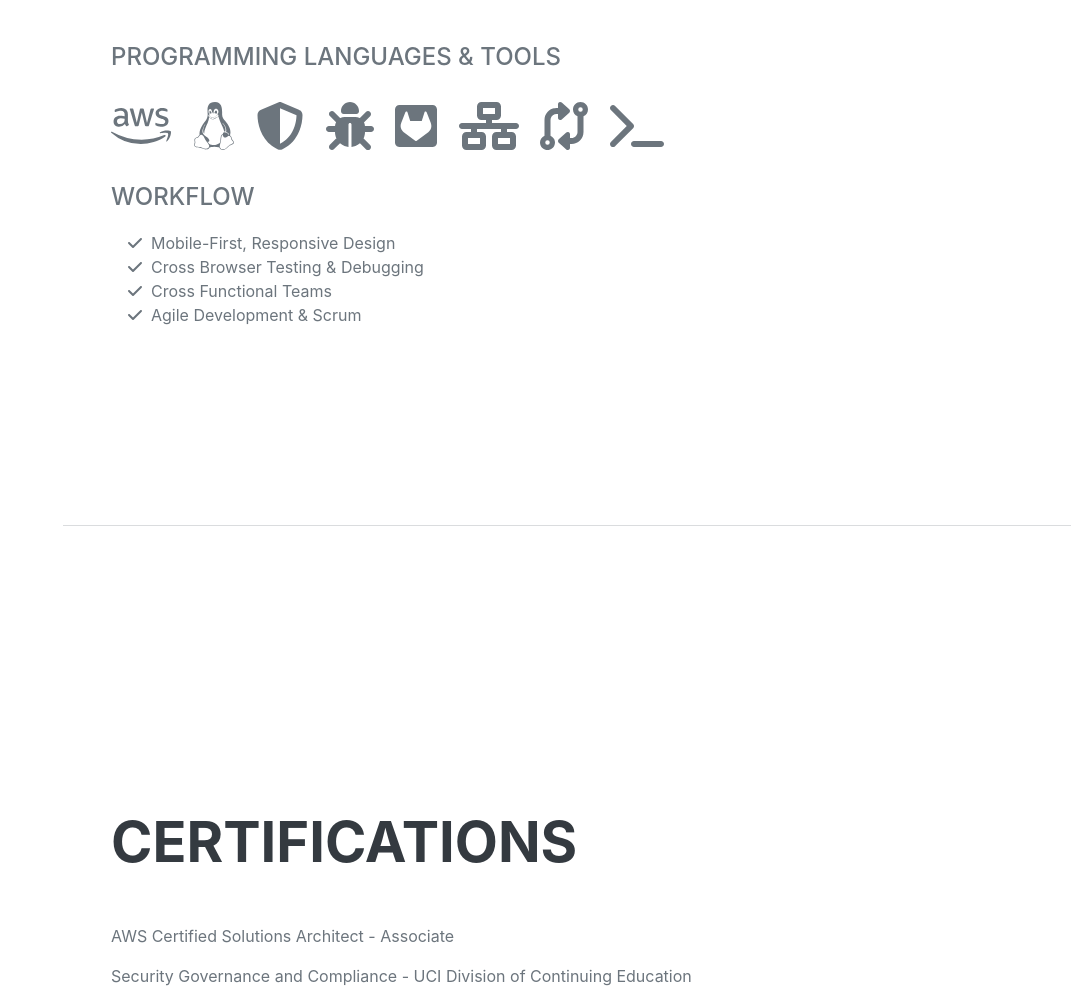
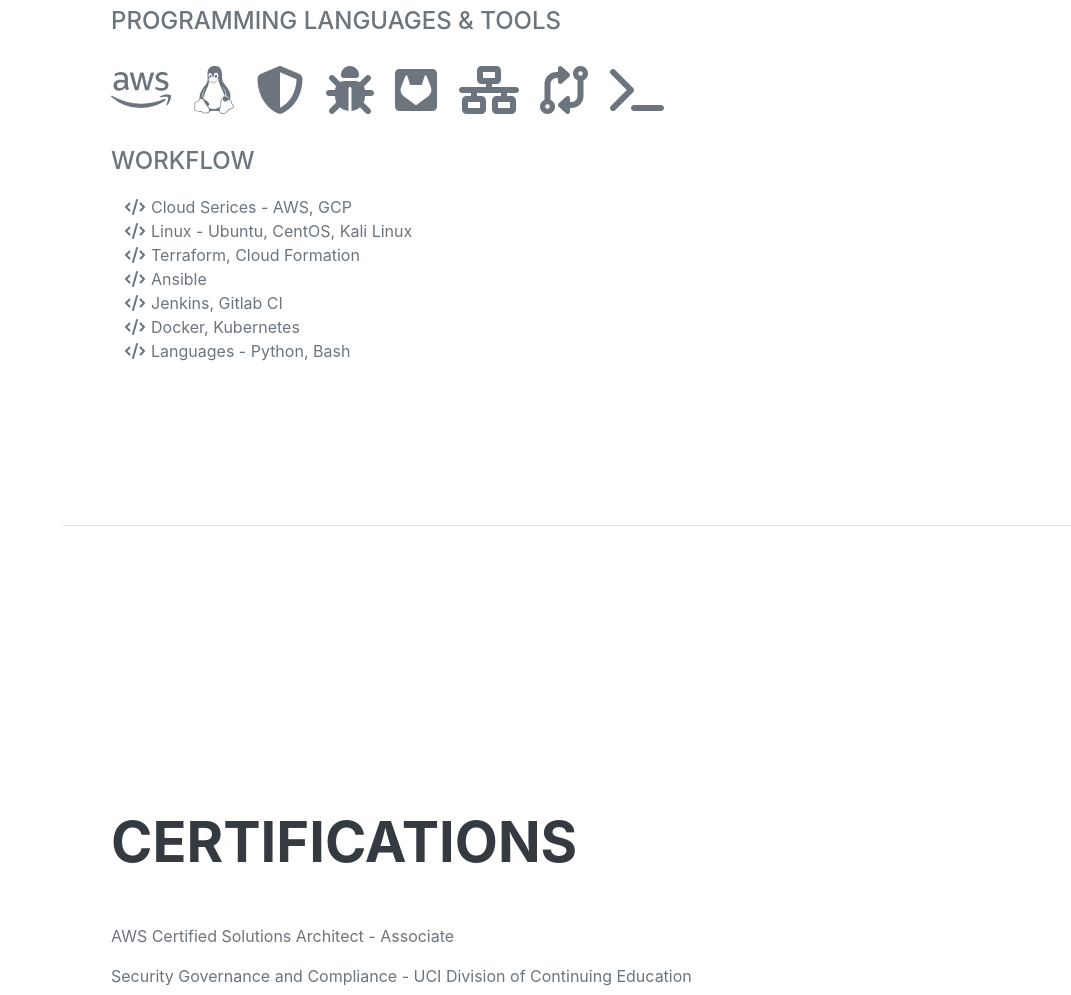
Before and after one commit to dhanushnaidu77/BootstrapCV, a website: page index.html in a window 1280 px wide. Shown: the part 2904-3899 px from the top of the page, without its empty margins (209-1280 px from the left). Drawn offline with nearby package versions, Linux system fonts and the light colour scheme; a web font is replaced by a local one.

Commit message:
Update index.html

```diff
--- a/index.html
+++ b/index.html
@@ -139,20 +139,32 @@
                     <div class="subheading mb-3">Workflow</div>
                     <ul class="fa-ul mb-0">
                         <li>
-                            <span class="fa-li"><i class="fas fa-check"></i></span>
-                            Mobile-First, Responsive Design
+                            <span class="fa-li"><i class="fa-solid fa-code"></i></span>
+                            Cloud Serices - AWS, GCP
                         </li>
                         <li>
-                            <span class="fa-li"><i class="fas fa-check"></i></span>
-                            Cross Browser Testing & Debugging
+                            <span class="fa-li"><i class="fa-solid fa-code"></i></span>
+                            Linux - Ubuntu, CentOS, Kali Linux
                         </li>
                         <li>
-                            <span class="fa-li"><i class="fas fa-check"></i></span>
-                            Cross Functional Teams
+                            <span class="fa-li"><i class="fa-solid fa-code"></i></span>
+                            Terraform, Cloud Formation
                         </li>
                         <li>
-                            <span class="fa-li"><i class="fas fa-check"></i></span>
-                            Agile Development & Scrum
+                            <span class="fa-li"><i class="fa-solid fa-code"></i></span>
+                            Ansible
+                        </li>
+                        <li>
+                            <span class="fa-li"><i class="fa-solid fa-code"></i></span>
+                            Jenkins, Gitlab CI
+                        </li>
+                        <li>
+                            <span class="fa-li"><i class="fa-solid fa-code"></i></span>
+                            Docker, Kubernetes
+                        </li>
+                        <li>
+                            <span class="fa-li"><i class="fa-solid fa-code"></i></span>
+                            Languages - Python, Bash
                         </li>
                     </ul>
                 </div>
```
